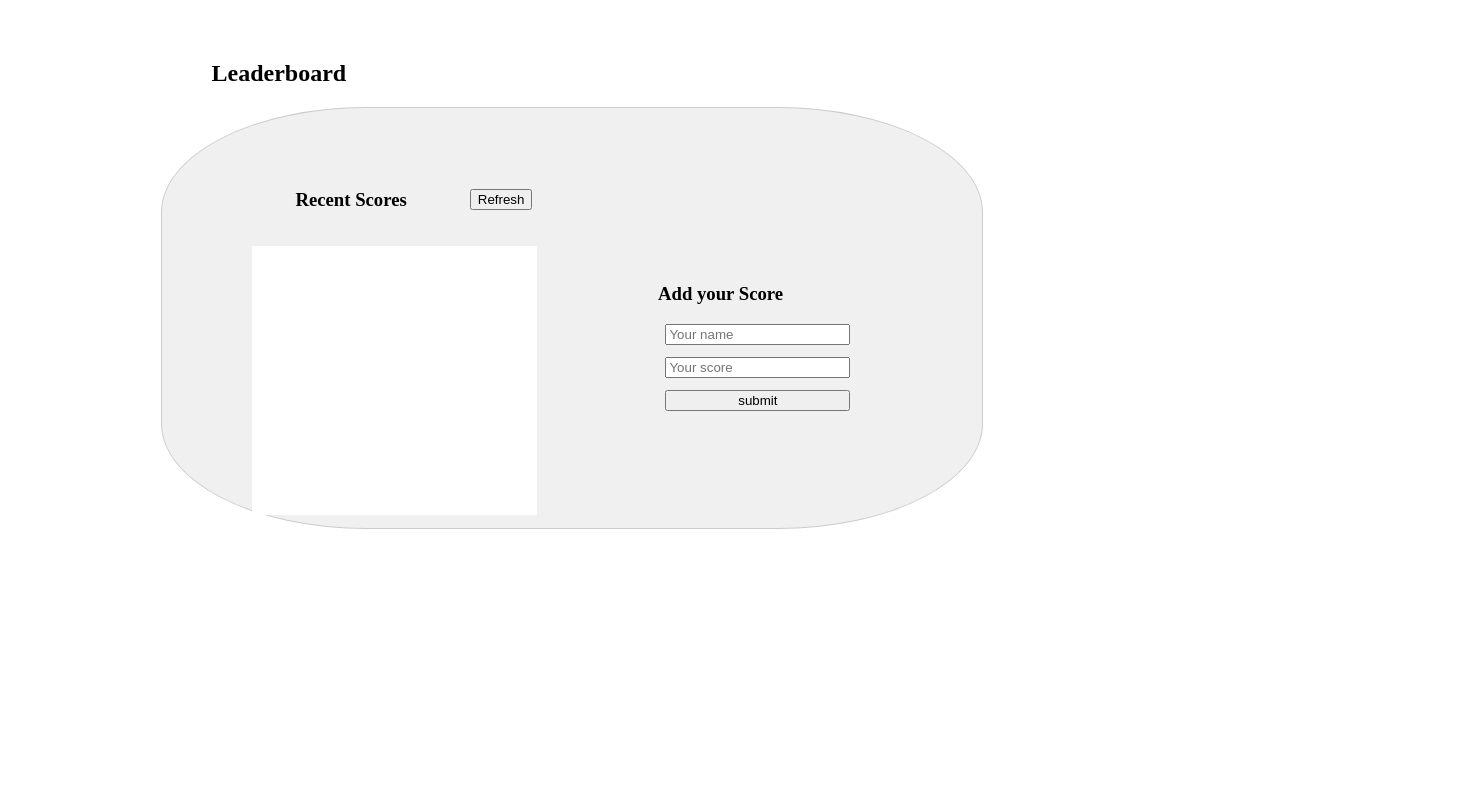
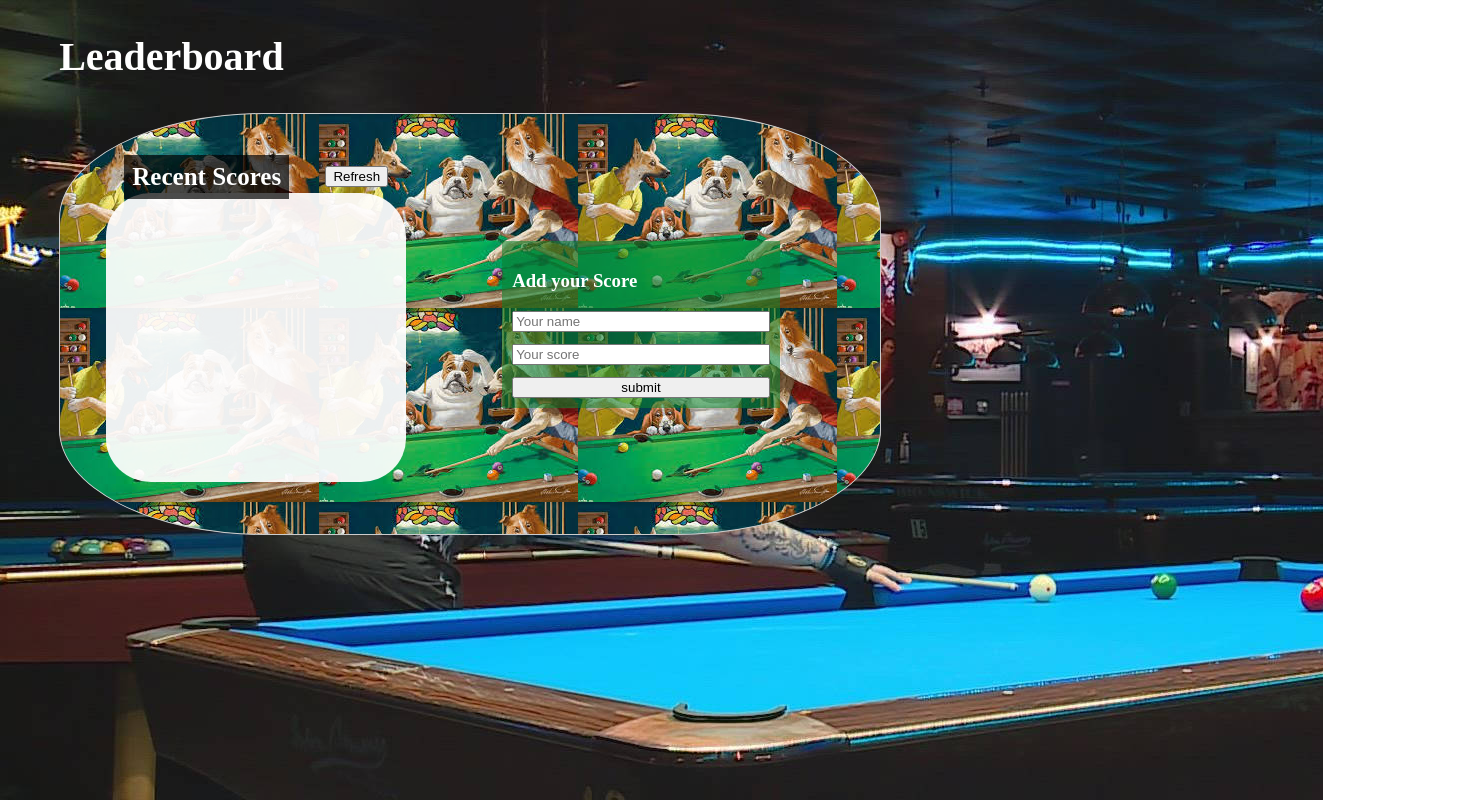
Before and after one commit to Obimbo07/leaderboard-API, a website built with webpack: page src/index.html in a window 1280 px wide. Shown: the whole page, 1475 px wide, since content can reach past the window. Built offline with nearby package versions, Linux system fonts and the light colour scheme; no server answers.

Commit message:
styling updates

```diff
--- a/src/index.css
+++ b/src/index.css
@@ -1,7 +1,13 @@
-* {
+body {
   position: relative;
   left: 4%;
   top: 5%;
+  background-image: url('./billiards.jpg');
+}
+
+#title {
+  color: #ffffff;
+  font-size: 40px;
 }
 
 .centered-section {
@@ -15,6 +21,7 @@
   flex-direction: row;
   justify-content: space-between;
   border-radius: 25%;
+  background-image: url('images.jpg');
 }
 
 .score-section {
@@ -34,14 +41,44 @@
   align-items: center;
 }
 
+#score-form {
+  background-color: #0c85308e;
+  width: 70%;
+  padding: 10px;
+
+}
+
 .section-header {
   display: flex;
   justify-content: space-around;
   align-items: center;
+  border-radius: 17%;
+  height: 10%;
+  width: 100%;
+}
+
+#score-display {
+ padding: 10px;
+ border-radius: 15%;
+ background-color: #fffefeed;
+
 }
 
 #form {
   display: flex;
   flex-direction: column;
   gap: 12px;
+
 }
+
+#recent-scores {
+  color: #ffffff;
+  font-weight: 700;
+  font-size: 25px;
+  background-color: #000000b3;
+  padding: 8px;
+}
+
+.form-title {
+  color: #ffffff;
+}
--- a/src/index.html
+++ b/src/index.html
@@ -7,12 +7,12 @@
 </head>
 <body>
     <header>
-        <h2>Leaderboard</h2>
+        <h2 id="title">Leaderboard</h2>
     </header>
     <section class="centered-section">
         <div class="score-section">
             <div class="section-header">
-             <h3>Recent Scores</h3>
+             <h3 id="recent-scores">Recent Scores</h3>
              <button id="refresh-btn">Refresh</button>
             </div>
           <div id="score-display">
@@ -25,7 +25,7 @@
 
         <div id="form-section">
             <div id="score-form">
-                <h3>Add your Score</h3>
+                <h3 class="form-title">Add your Score</h3>
                 <form id="form" action="https://us-central1-js-capstone-backend.cloudfunctions.net/api/games/nHUxd8ftxajfHTTdDpRl/scores/" method="POST">
                     <input type="text"  placeholder="Your name" name="name" id="name">
                     <input type="number" placeholder="Your score" name="score" id="score">
```
Also changed, not shown: src/billiards.jpg (added).
